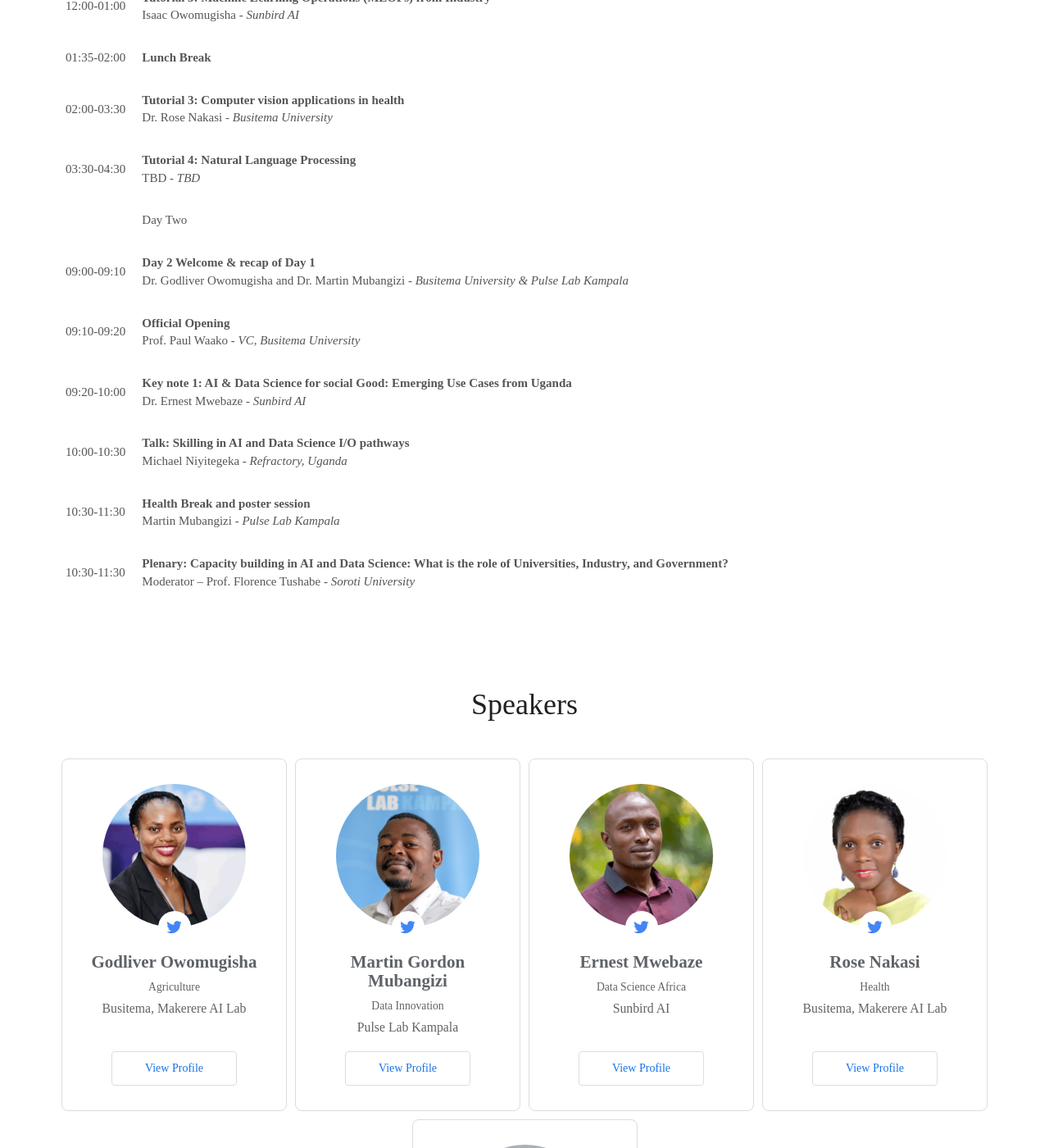
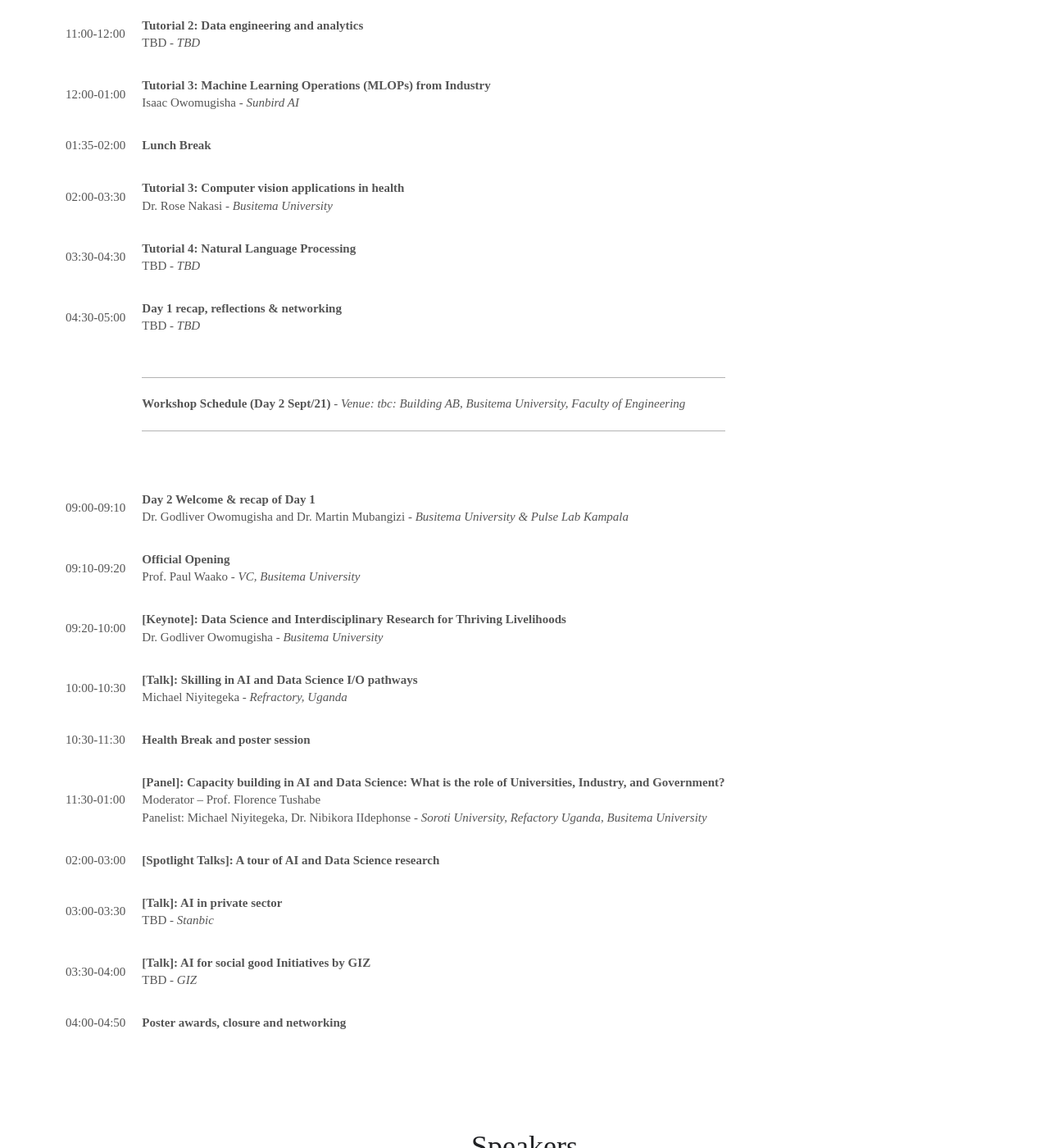
Before and after one commit to datsciafrica/dsaUganda, a Jekyll site: the page built from _events/dsau-eastern.md, in a window 1280 px wide and 1400 px high, scrolled down 1033 px. Shown: the whole window at 82% size. Built offline with Jekyll 4.4.1, drawn with Linux system fonts in a browser that asks for light colours; some web fonts are replaced; some of the changed text lies outside the part shown.

Commit message:
Updated the schedule

```diff
--- a/_events/dsau-eastern.md
+++ b/_events/dsau-eastern.md
@@ -9,7 +9,7 @@
 about: Improving livelihoods through Data Science and interdisciplinary research 🇺🇬
 tags: [ Data, Applications, Case Studies, Policy, Opportunities ]
 agenda:
-- title: "Day One"
+- title: "<hr><b>Tutorials Schedule (Day 1 Sept/20)</b> - <i>Venue: tbc: Building AB, Busitema University, Faculty of Engineering</i><hr>"
   start:
   end:
 - title: "Welcome and Introductions"
@@ -33,8 +33,8 @@
 - title: "Tutorial 1: Python programming"
   start: "09:30"
   end: "10:30"
-  speaker: "TBD"
-  organisation: "TBD"
+  speaker: "Kisitu Wilfred"
+  organisation: "Faculty of Engineering, Busitema University"
   youtube:
   abstract:
   slides:
@@ -93,7 +93,16 @@
   abstract:
   slides:
   ipynb:
-- title: "Day Two"
+- title: "Day 1 recap, reflections & networking"
+  start: "4:30"
+  end: "05:00"
+  speaker: "TBD"
+  organisation: "TBD"
+  youtube:
+  abstract:
+  slides:
+  ipynb:
+- title: "<hr><b>Workshop Schedule (Day 2 Sept/21)</b> - <i>Venue: tbc: Building AB, Busitema University, Faculty of Engineering</i><hr>"
   start:
   end:
 - title: "Day 2 Welcome & recap of Day 1"
@@ -114,16 +123,16 @@
   abstract:
   slides:
   ipynb:
-- title: "Key note 1: AI & Data Science for social Good: Emerging Use Cases from Uganda"
+- title: "[Keynote]: Data Science and Interdisciplinary Research for Thriving Livelihoods"
   start: "09:20"
   end: "10:00"
-  speaker: "Dr. Ernest Mwebaze"
-  organisation: "Sunbird AI"
+  speaker: "Dr. Godliver Owomugisha"
+  organisation: "Busitema University"
   youtube:
   abstract:
   slides:
   ipynb:
-- title: "Talk: Skilling in AI and Data Science I/O pathways"
+- title: "[Talk]: Skilling in AI and Data Science I/O pathways"
   start: "10:00"
   end: "10:30"
   speaker: "Michael Niyitegeka"
@@ -135,17 +144,53 @@
 - title: "Health Break and poster session"
   start: "10:30"
   end: "11:30"
-  speaker: "Martin Mubangizi"
-  organisation: "Pulse Lab Kampala"
+  speaker:
+  organisation:
   youtube:
   abstract:
   slides:
   ipynb:
-- title: "Plenary: Capacity building in AI and Data Science: What is the role of Universities, Industry, and Government?"
-  start: "10:30"
-  end: "11:30"
-  speaker: "Moderator – Prof. Florence Tushabe"
-  organisation: "Soroti University"
+- title: "[Panel]: Capacity building in AI and Data Science: What is the role of Universities, Industry, and Government?"
+  start: "11:30"
+  end: "01:00"
+  speaker: "Moderator – Prof. Florence Tushabe<br>Panelist: Michael Niyitegeka, Dr. Nibikora IIdephonse"
+  organisation: "Soroti University, Refactory Uganda, Busitema University"
+  youtube:
+  abstract:
+  slides:
+  ipynb:
+- title: "[Spotlight Talks]: A tour of AI and Data Science research"
+  start: "02:00"
+  end: "03:00"
+  speaker:
+  organisation:
+  youtube:
+  abstract:
+  slides:
+  ipynb:
+- title: "[Talk]: AI in private sector"
+  start: "03:00"
+  end: "03:30"
+  speaker: "TBD"
+  organisation: "Stanbic"
+  youtube:
+  abstract:
+  slides:
+  ipynb:
+- title: "[Talk]: AI for social good Initiatives by GIZ"
+  start: "03:30"
+  end: "04:00"
+  speaker: "TBD"
+  organisation: "GIZ"
+  youtube:
+  abstract:
+  slides:
+  ipynb:
+- title: "Poster awards, closure and networking "
+  start: "04:00"
+  end: "04:50"
+  speaker:
+  organisation:
   youtube:
   abstract:
   slides:
@@ -199,5 +244,17 @@
     company: "Pulse Lab Kampala"
     twitter: "https://twitter.com/mmubangizi15"
     image: "/assets/img/people/martin.png"
+  - id: 3
+    name: "Musanje Richard"
+    title: "Organizing Committee"
+    company: "Busitema University"
+    twitter: ""
+    image: "/assets/img/people/musanjeRichard.png"
+  - id: 4
+    name: "Joseph Akol"
+    title: "Innovation and Digitization"
+    company: "Busitema University"
+    twitter: ""
+    image: "/assets/img/people/josephAkol.png"
 partners: [busitema, plk, sunbird , giz, muk ]
 ---
--- a/_includes/footer.html
+++ b/_includes/footer.html
@@ -33,7 +33,7 @@
                 <div class="site-info">
 
                     <div class="copyright">
-                        © 2022 DSA
+                        © <script>new Date().getFullYear()>document.write(new Date().getFullYear());</script> DSA
                     </div>
                 </div>
             </div>
```
Also changed, not shown: assets/img/people/josephAkol.png (added), assets/img/people/musanjeRichard.png (added).
